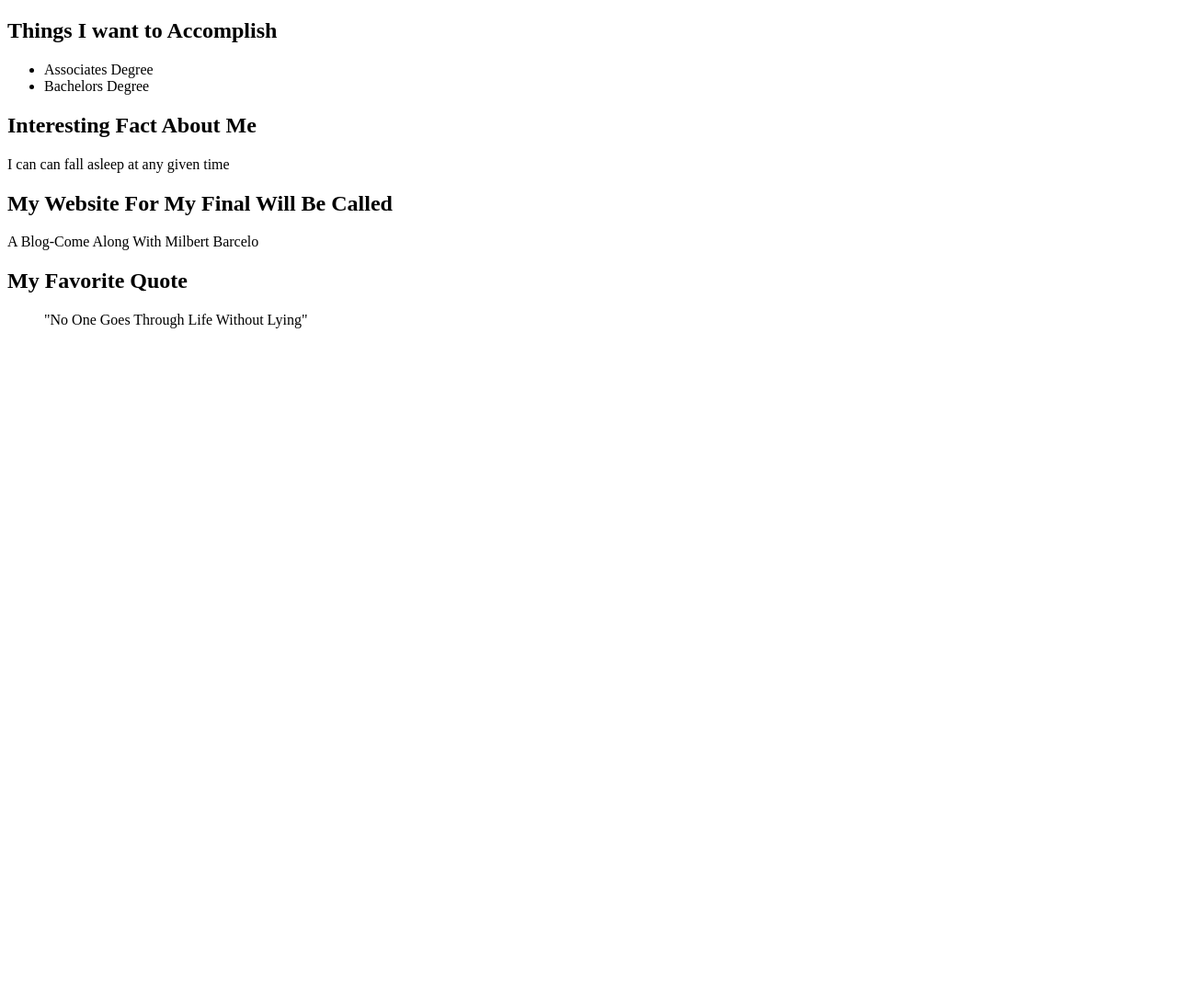
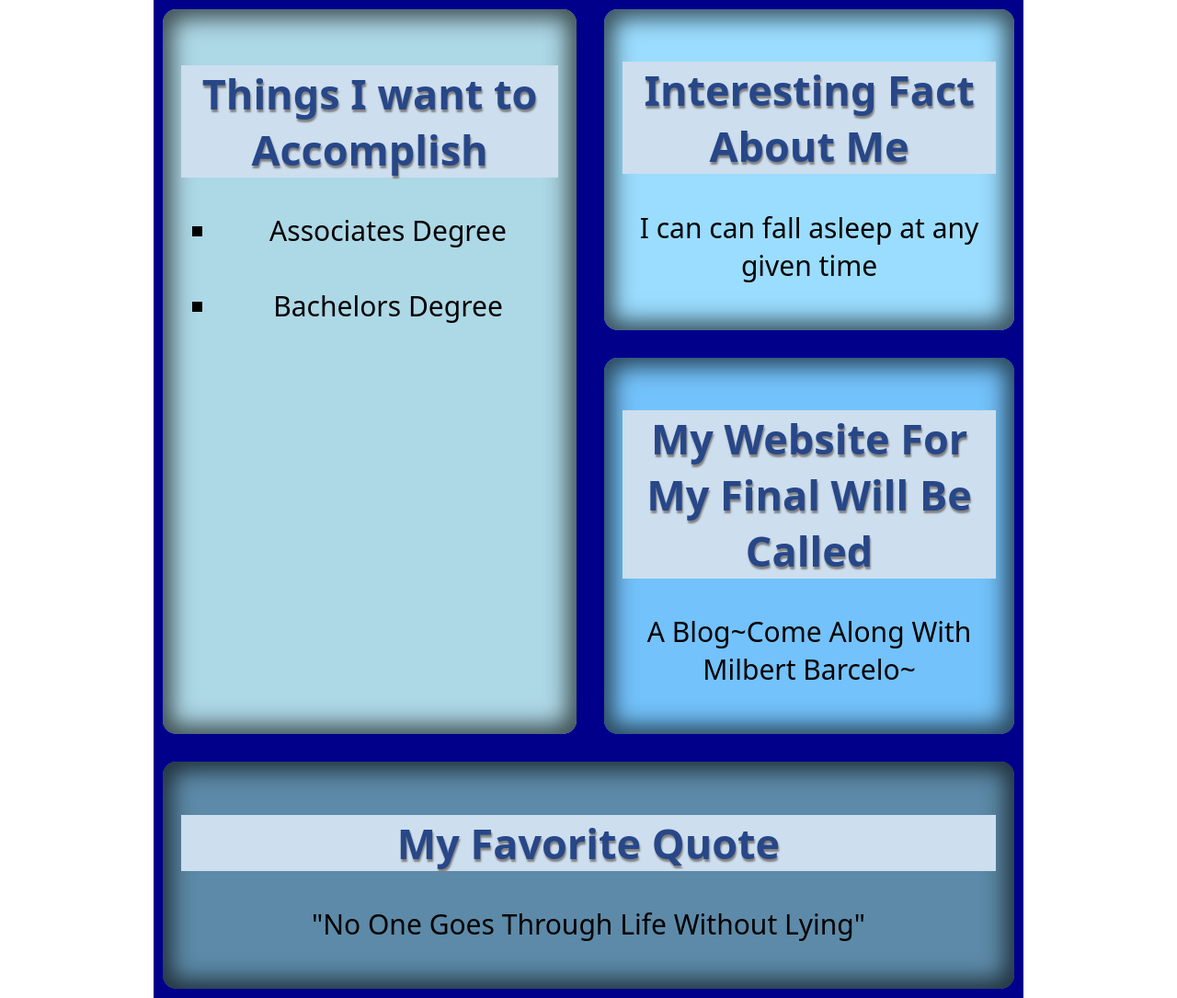
Before and after one commit to milbertbarcelo-marianas/grid-web-layout1, a plain HTML site: page grid-web-layout.html in a window 1280 px wide. Shown: the whole page at 92% size. Before the commit the page ends 800 px from the top, so only its background shows below. Drawn offline with Linux system fonts and the light colour scheme.

Commit message:
First Commit

```diff
--- a/css/grid-layout.css
+++ b/css/grid-layout.css
@@ -1,7 +1,7 @@
 body {
     max-width: 946px;
     margin: auto;
-    font-family: cursive, Haettenschweiler, 'Arial Narrow Bold', sans-serif;
+    font-family: system-ui, -apple-system, BlinkMacSystemFont, 'Segoe UI', Roboto, Oxygen, Ubuntu, Cantarell, 'Open Sans', 'Helvetica Neue', sans-serif;
 }
 
 .bg::before {
@@ -15,6 +15,12 @@ body {
     right: 0;
     z-index: -1;
     opacity: 50%;
+}
+
+body h2 {
+    background-color: #CDDEEE;
+    color: #274788;
+    text-shadow: gray 1px 3px 2px;
 }
 
 .grid-content {
--- a/grid-web-layout.html
+++ b/grid-web-layout.html
@@ -5,7 +5,7 @@
     <meta charset="UTF-8">
     <meta http-equiv="X-UA-Compatible" content="IE=edge">
     <meta name="viewport" content="width=device-width, initial-scale=1.0">
-    <link rel="stylesheet" href="/css/styles3.css">
+    <link rel="stylesheet" href="/css/grid-layout.css">
     <title>Week 7 - Homework Assignment</title>
 </head>
 
@@ -17,6 +17,7 @@
                 <h2>Things I want to Accomplish</h2>
                 <ul>
                     <li>Associates Degree</li>
+                    <br>
                     <li>Bachelors Degree</li>
                 </ul>
             </div>
@@ -26,7 +27,7 @@
             </div>
             <div class="item3">
                 <h2>My Website For My Final Will Be Called</h2>
-                <p>A Blog-Come Along With Milbert Barcelo</p>
+                <p>A Blog~Come Along With Milbert Barcelo~</p>
             </div>
             <div class="item4">
                 <h2>My Favorite Quote</h2>
```
